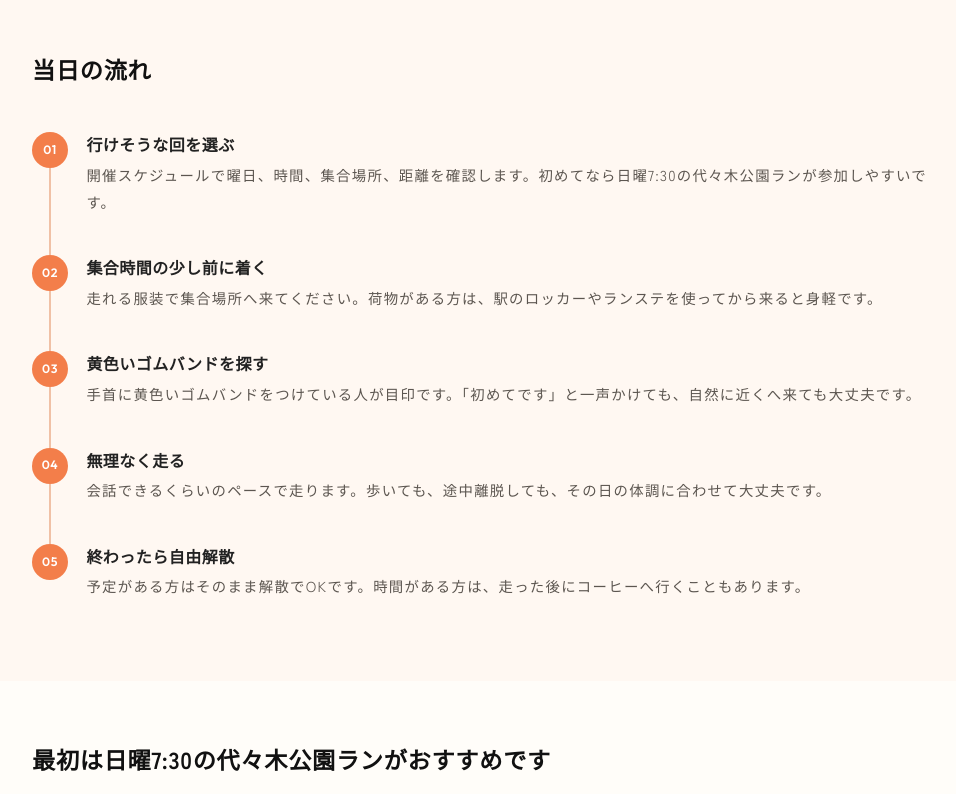
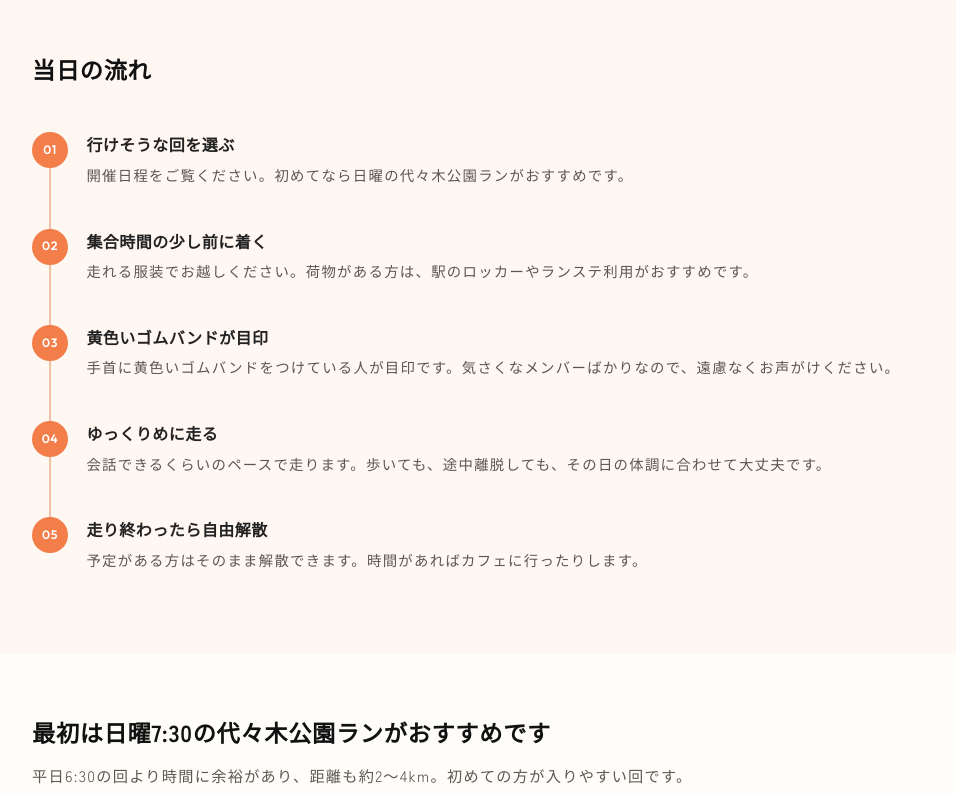
Before and after one commit to git10a/hinode, a Next.js app: page /first-run in a window 1280 px wide. Shown: the part 471-1265 px from the top of the page, without its empty margins (152-1108 px from the left). Built offline with nearby package versions, Linux system fonts and the light colour scheme.

Commit message:
Update first-run flow copy

```diff
--- a/app/first-run/page.js
+++ b/app/first-run/page.js
@@ -80,23 +80,23 @@ function stravaEventUrl(eventId) {
 const FLOW_STEPS = [
     {
         title: '行けそうな回を選ぶ',
-        text: '開催スケジュールで曜日、時間、集合場所、距離を確認します。初めてなら日曜7:30の代々木公園ランが参加しやすいです。',
+        text: '開催日程をご覧ください。初めてなら日曜の代々木公園ランがおすすめです。',
     },
     {
         title: '集合時間の少し前に着く',
-        text: '走れる服装で集合場所へ来てください。荷物がある方は、駅のロッカーやランステを使ってから来ると身軽です。',
+        text: '走れる服装でお越しください。荷物がある方は、駅のロッカーやランステ利用がおすすめです。',
     },
     {
-        title: '黄色いゴムバンドを探す',
-        text: '手首に黄色いゴムバンドをつけている人が目印です。「初めてです」と一声かけても、自然に近くへ来ても大丈夫です。',
+        title: '黄色いゴムバンドが目印',
+        text: '手首に黄色いゴムバンドをつけている人が目印です。気さくなメンバーばかりなので、遠慮なくお声がけください。',
     },
     {
-        title: '無理なく走る',
+        title: 'ゆっくりめに走る',
         text: '会話できるくらいのペースで走ります。歩いても、途中離脱しても、その日の体調に合わせて大丈夫です。',
     },
     {
-        title: '終わったら自由解散',
-        text: '予定がある方はそのまま解散でOKです。時間がある方は、走った後にコーヒーへ行くこともあります。',
+        title: '走り終わったら自由解散',
+        text: '予定がある方はそのまま解散できます。時間があればカフェに行ったりします。',
     },
 ];
 
```
